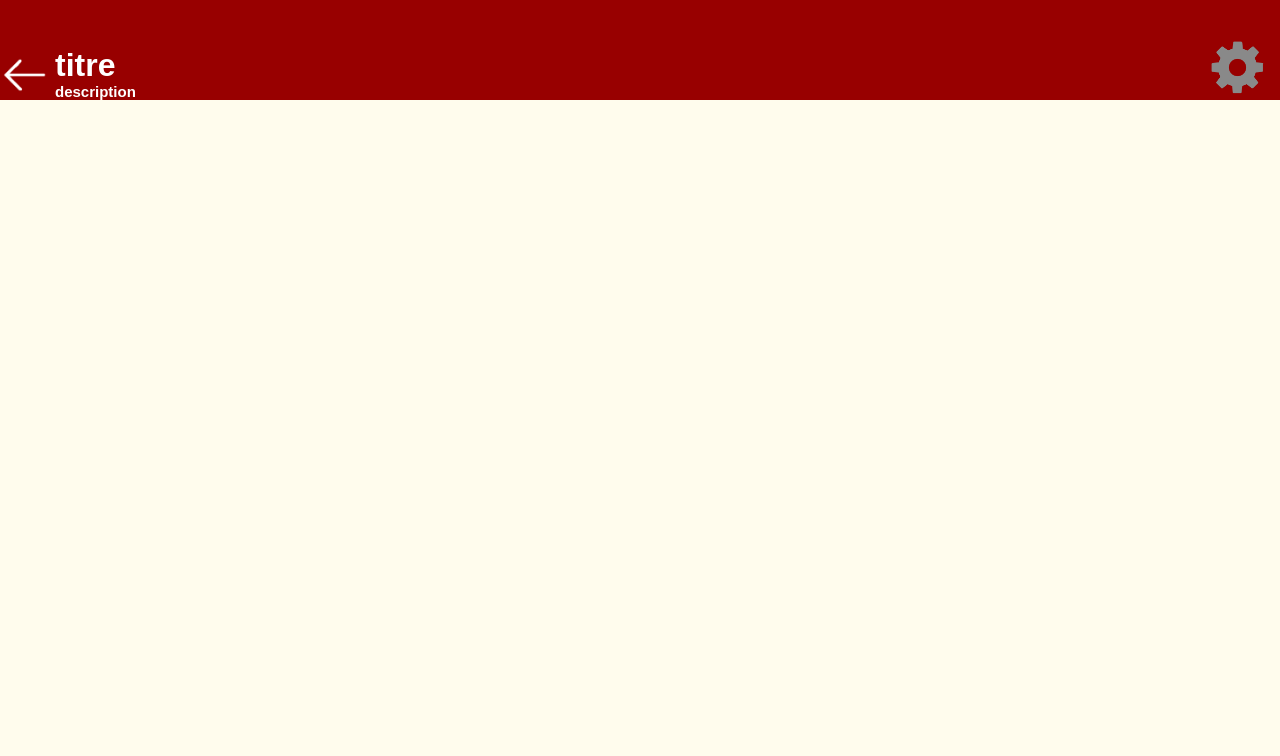
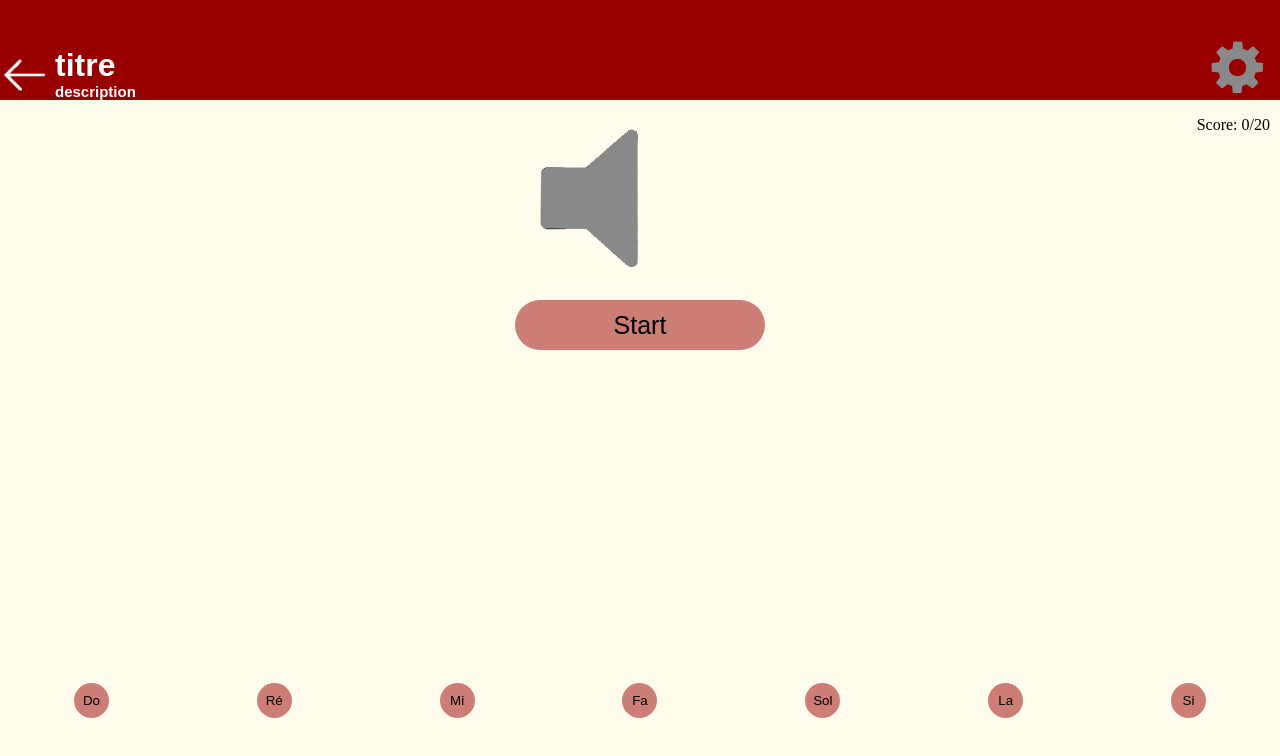
Before and after one commit to Clement-soulier/Ear_Trainer, a Next.js app: page /InLesson in a window 1280 px wide. Shown: the top 756 px of the page. Built offline with nearby package versions, Linux system fonts and the light colour scheme.

Commit message:
Added InLesson Page

```diff
--- /dev/null
+++ b/app/(inLessonTopBar)/InLesson/InLesson.css
@@ -0,0 +1,53 @@
+.TopScreen{
+    position: absolute;
+    width: 100%;
+    height: 300px;
+    top: 100px;
+    left: 0px;
+    display: flex;
+    flex-direction: column;
+    align-items: center;
+}
+
+.score{
+    position: absolute;
+    right: 10px;
+}
+
+.middleButton{
+    display: flex;
+    justify-content: center;
+    align-items: center;
+    background-color: rgba(152, 0, 0, 0.5);
+    border: none;
+    width: 250px;
+    height: 50px;
+    border-radius: 25px;
+    color: black;
+    font-family: 'Gothic A1', sans-serif;
+    font-size: 25px;
+    text-decoration: none;
+}
+
+button:hover{
+    background-color: rgba(163, 34, 34, 0.5);
+}
+
+.bottomScreen{
+    position: absolute;
+    left: 0px;
+    bottom: 0px;
+    width: 100%;
+    height: 200px;
+    display: flex;
+    align-items: center;
+    justify-content: space-around;
+}
+
+.toneButton{
+    border-radius: 100px;
+    width: 35px;
+    height: 35px;
+    border: none;
+    background-color: rgba(152, 0, 0, 0.5);
+}
--- a/app/(inLessonTopBar)/InLesson/page.js
+++ b/app/(inLessonTopBar)/InLesson/page.js
@@ -1,10 +1,26 @@
 import React from 'react';
 import InLessonTopBar from '../inLessonTopBar';
+import Image from 'next/image'
+import "./InLesson.css"
 
 export default function Page(){
     return(
         <>
-        <InLessonTopBar title={"titre"} description={"description"} />
+        <div className='TopScreen'>
+            <InLessonTopBar title={"titre"} description={"description"} />
+            <p className='score'>Score: 0/20</p>
+            <Image alt='speaker' src="/mute-speaker.png" width={200} height={200}/>
+            <button className='middleButton'>Start</button>
+        </div>
+        <div className='bottomScreen'>
+            <button className='toneButton'>Do</button>
+            <button className='toneButton'>Ré</button>
+            <button className='toneButton'>Mi</button>
+            <button className='toneButton'>Fa</button>
+            <button className='toneButton'>Sol</button>
+            <button className='toneButton'>La</button>
+            <button className='toneButton'>Si</button>
+        </div>
         </>
     );
 }
--- a/app/(inLessonTopBar)/InLessonTopBar.css
+++ b/app/(inLessonTopBar)/InLessonTopBar.css
@@ -41,23 +41,3 @@
     position: absolute;
     right: 10px;
 }
-
-@media (max-width: 375px){
-    .BackArrowTopBarTitle{
-        position: absolute;
-        left: 55px;
-        bottom: -5px;
-        font-family: 'Gothic A1', sans-serif;
-        font-size: 25px;
-    }
-}
-
-@media (max-width: 320px){
-    .BackArrowTopBarTitle{
-        position: absolute;
-        left: 55px;
-        bottom: 1px;
-        font-family: 'Gothic A1', sans-serif;
-        font-size: 20px;
-    }
-}
```
Also changed, not shown: public/mute-speaker.png (added), public/speaker.png (added).
